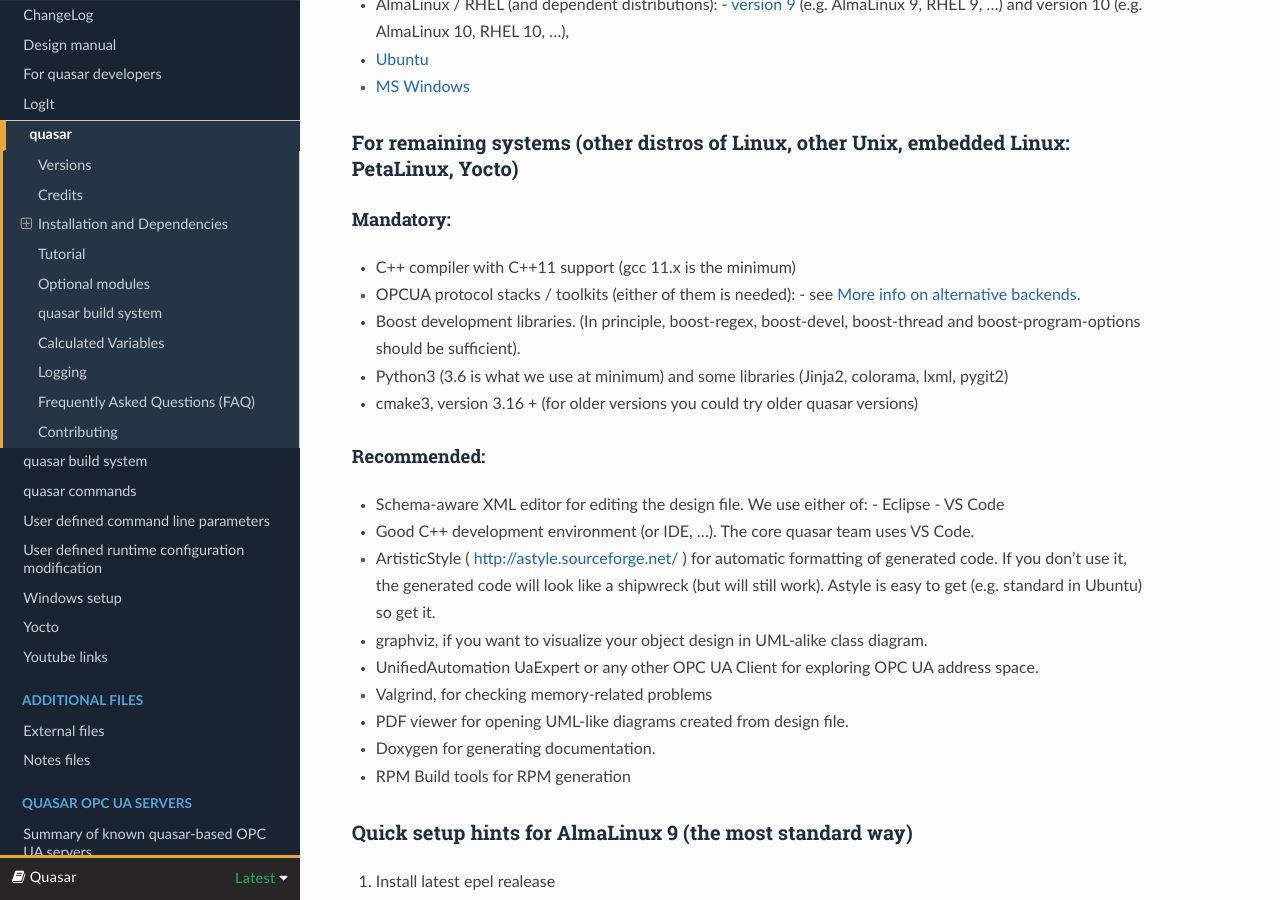
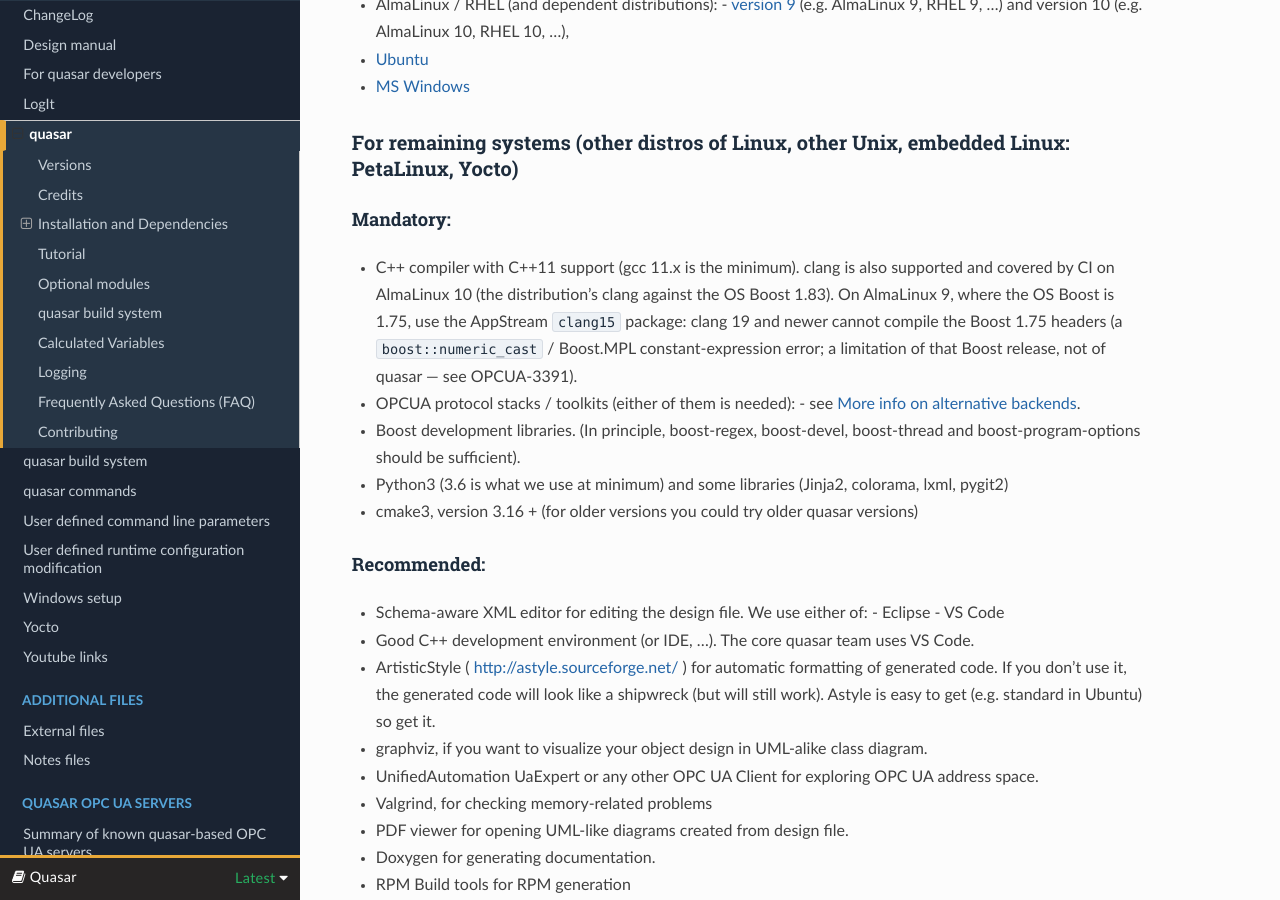
Before and after one commit to quasar-team/quasar, a Sphinx documentation site: the page built from Documentation/source/quasar.rst, in a window 1280 px wide and 900 px high, scrolled down 2004 px. Built offline with Sphinx 7.4.7 and the Read the Docs theme 3.1.0, drawn with Linux system fonts in a browser that asks for light colours.

Commit message:
OPCUA-3391: Document the compiler support matrix (gcc, clang/alma10 CI, clang15 on alma9)
clang >= 19 cannot compile the AlmaLinux 9 OS Boost 1.75 headers
(boost::numeric_cast / Boost.MPL constexpr error), so the supported
clang on alma9 is the AppStream clang15; clang CI runs on alma10.

```diff
--- a/Documentation/source/quasar.rst
+++ b/Documentation/source/quasar.rst
@@ -82,7 +82,13 @@
 Mandatory:
 ^^^^^^^^^^
 
--  C++ compiler with C++11 support (gcc 11.x is the minimum)
+-  C++ compiler with C++11 support (gcc 11.x is the minimum). clang is
+   also supported and covered by CI on AlmaLinux 10 (the distribution's
+   clang against the OS Boost 1.83). On AlmaLinux 9, where the OS Boost
+   is 1.75, use the AppStream ``clang15`` package: clang 19 and newer
+   cannot compile the Boost 1.75 headers (a ``boost::numeric_cast`` /
+   Boost.MPL constant-expression error; a limitation of that Boost
+   release, not of quasar — see OPCUA-3391).
 
 -  OPCUA protocol stacks / toolkits (either of them is needed):
    -  see `More info on alternative backends <AlternativeBackends.html>`__.
```
